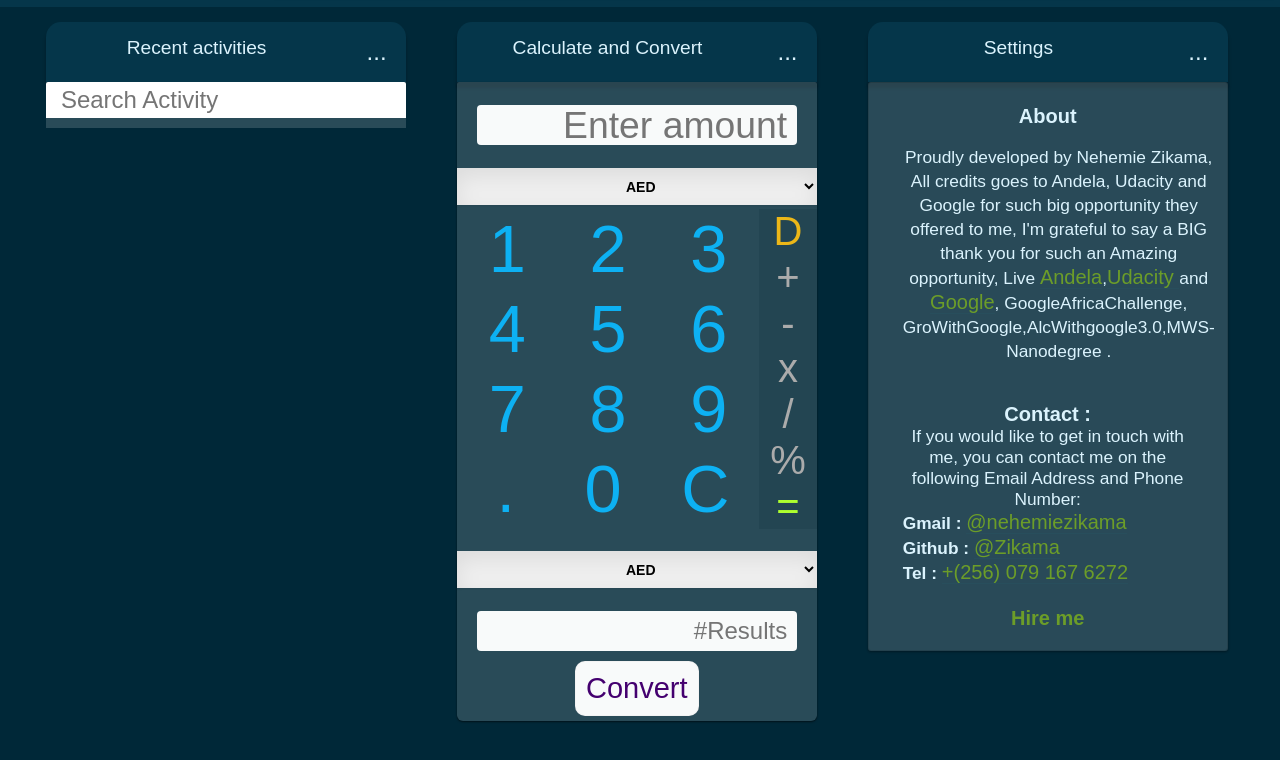
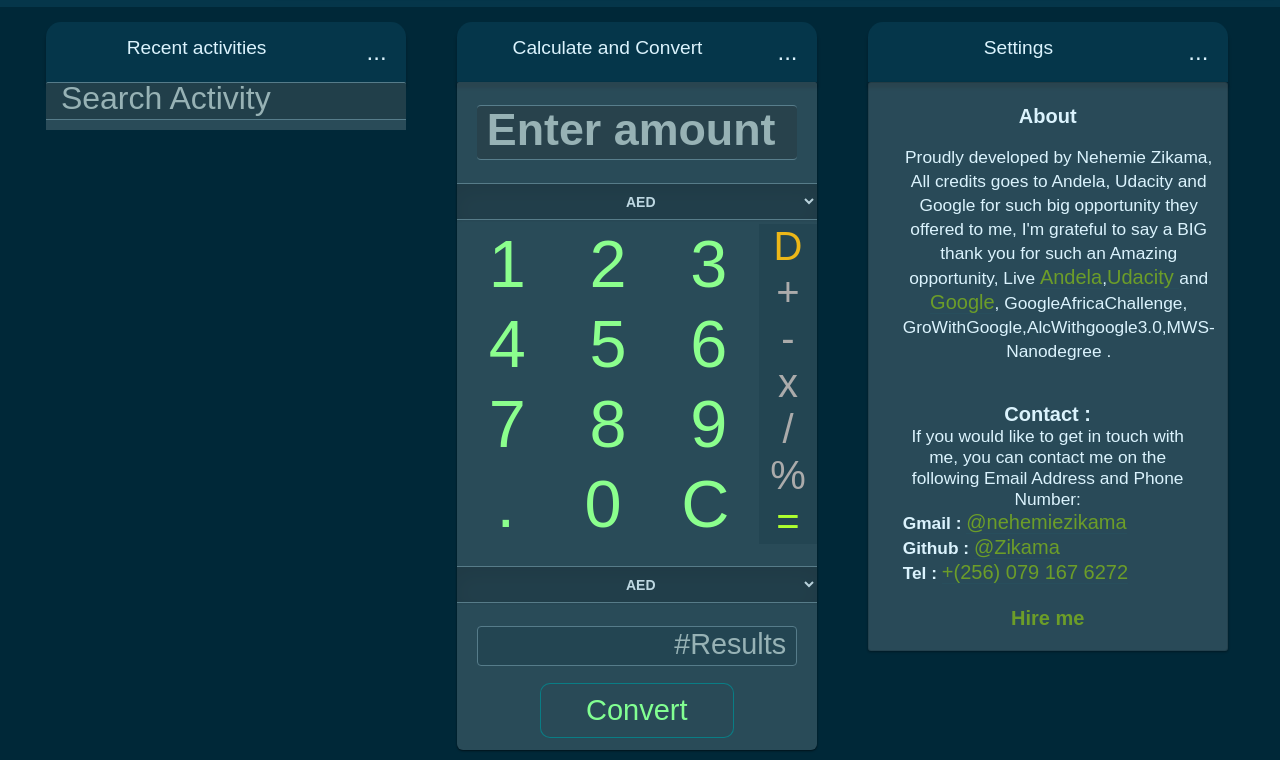
Before and after one commit to Zikama/currency, a website: page index.html in a window 1280 px wide. Shown: the part 47-807 px from the top of the page. Drawn offline with Linux system fonts and the light colour scheme; no server answers.

Commit message:
Great Dark UI improved

```diff
--- a/assets/css/mdqueries.css
+++ b/assets/css/mdqueries.css
@@ -1,19 +1,19 @@
 
 
-input#no {
+#no {
     background: white;
 
-    color: inherit;
+    color: black;
 
 }
-input#ok {
+#ok {
     background: #0cc524;
 
     color: #000000;
 
     border: 2px solid #0cc524;
 }
-input.btn {
+.btn {
     border: 2px solid #0db1f3;
 
     width: auto;
@@ -30,7 +30,7 @@ input.btn {
 
     transition: .2s linear;
 
-}input.btn:hover{
+}.btn:hover{
     box-shadow: -3px 7px 19px -1px rgba(0, 0, 0, 0.1);
 
 }
@@ -121,6 +121,17 @@ input.btn {
         font-size: larger;
 
     }
+    svg.gb_he {
+        cursor: text;
+    }select, button, input:not([type="text"]) {
+        cursor: text;
+    }
+    .btn-num {
+        overflow: hidden;
+    }
+    ::-webkit-scrollbar {
+        width: 5px;
+    }
 }
 @media screen and (min-width: 560px){
     nav p {
@@ -162,6 +173,17 @@ input.btn {
         padding: 0 50px;
 
     }
+    svg.gb_he {
+        cursor: text;
+    }
+    select, button, input:not([type="text"]) {
+        cursor: text;
+    }
+    .btn-num {
+        overflow: hidden;
+    }::-webkit-scrollbar {
+        width: 5px;
+    }
 }
 @media screen and (min-width: 860px){
     nav p {
@@ -186,7 +208,7 @@ input.btn {
         max-width: 78%;
 
         margin: 0 -.95px -8.9px;
-    position: inherit;
+        position: inherit;
 
     }div.card_f p {
         display: unset !important;
@@ -213,6 +235,15 @@ input.btn {
         order: 3;
 
     }
+    svg.gb_he {
+        cursor: pointer;
+    }
+    select, button, input:not([type="text"]) {
+        cursor: pointer;
+    }
+    .btn-num {
+        overflow: unset;
+    }
 }
 @media screen and (min-width: 1261px) {
     nav p {
@@ -237,7 +268,8 @@ input.btn {
         max-width: 70%;
 
         margin: 0 -.95px -8.9px;
-    position: inherit;
+
+        position: inherit;
 
     }div.card_f p {
         display: unset !important;
@@ -264,6 +296,16 @@ input.btn {
     article.recent2 {
         order: 3;
 
+    }
+    svg.gb_he {
+        cursor: pointer;
+    }
+    select, button, input:not([type="text"]) {
+        cursor: pointer;
+    }.btn-num {
+        overflow: unset;
+    }::-webkit-scrollbar {
+        width: 10px;
     }
 }
 @media screen and (min-width: 1262px)  {
@@ -309,8 +351,6 @@ input.btn {
         width: 69%
     }.bloc,.bloc:hover {
         margin: 0 2px;
- /*padding: 0 0px;
-*/
     }
     article.form {
         order: 2;
@@ -324,4 +364,14 @@ input.btn {
         order: 3;
 
     }
+    svg.gb_he {
+        cursor: pointer;
+    }
+    select, button, input:not([type="text"]) {
+        cursor: pointer;
+    }.btn-num {
+        overflow: unset;
+    }::-webkit-scrollbar {
+        width: 10px;
+    }
 }
--- a/assets/css/style.css
+++ b/assets/css/style.css
@@ -314,13 +314,25 @@ article.form {
 
     line-height: 3.3125rem;
 
-    border: none;
-
     outline: none;
 
     box-shadow: 0 1px 0px rgba(0, 0, 0, 0), 0 1px 2px rgba(0, 0, 0, 0.08), inset 0 8px 22px rgba(0, 0, 0, 0.08);
 
-}#currenciesToC{
+    background: rgba(2, 6, 8, 0.16);
+
+    border: 1px solid rgba(120, 162, 177, 0.62);
+
+    border-left: 0;
+
+    border-right: 0;
+
+    color: rgba(221, 246, 255, 0.84);
+
+}
+option {
+    color: rgb(0, 0, 0);
+}
+#currenciesToC{
     display: flex;
 
     width: 69%;
@@ -488,8 +500,22 @@ article.form {
 
     border-radius: 2px 2px 0 0;
 
+    border: 1px solid #567c8a;
+
+    border-right: 0;
+
+    border-left: 0;
+
     cursor: text;
 
+    background: #213f4a;
+
+    color: aliceblue;
+
+}
+#searchActivity::placeholder {
+    color: #97b2b5;
+    font-size: 2pc;
 }
 .recent1_hide{
     max-height: 420px !important;
@@ -608,8 +634,6 @@ article.form {
     align-self: center;
 
 }#currencyFromValue {
-    height: 40px;
-
     padding: 5px 10px;
 
     width: 89%;
@@ -618,11 +642,34 @@ article.form {
 
     font-size: 28pt;
 
-    background: #f8fafa;
+    background: rgba(40, 59, 66, 0.55);
 
     border: 0;
 
-}#currency_Val {
+    color: azure;
+
+    border: 1px solid #587e8c;
+
+    border-left: 0;
+
+    border-right: 0;
+
+}#currencyFromValue::placeholder {
+    color: #97b2b5;
+
+    font-size: 2.8pc;
+
+    text-align: left;
+
+    font-weight: 700;
+
+}#currency_Val::placeholder {
+    color: #97b2b5;
+
+    font-size: 1.8pc;
+
+}
+#currency_Val {
     height: 40px;
 
     padding: 5px 10px;
@@ -633,9 +680,11 @@ article.form {
 
     font-size: 18pt;
 
-    background: #f8fafa;
+    background: #234552;
 
-    border: 0;
+    border: 1px solid #567c8a;
+
+    color: aliceblue;
 
 }
 
@@ -645,19 +694,19 @@ article.form {
 }
 
 #convt {
-    color: #44006f;
+    color: #82ff92;
 
-    background-color: #f8fafa;
+    background-color: hsl(197, 36%, 25%);
 
-    border: 1px solid #f1f1f1af;
+    border: 1px solid rgba(0, 141, 148, 0.77);
 
     border-radius: 10px;
 
-    padding: 10px;
+    padding: 10px 45px;
 
     outline: none;
 
-    margin: 5px auto;
+    margin: 12px auto;
 
     font-size: 29px;
 
@@ -709,7 +758,7 @@ article.form {
 
     background: transparent;
 
-    color: #0db1f3;
+    color: #8bff8d;
 
     font-size: 50pt;
 
@@ -721,7 +770,17 @@ article.form {
 
     position: relative;
 
-    user-select: none;
+    overflow: hidden;
+
+    -webkit-user-select: none;
+
+       -moz-user-select: none;
+
+        -ms-user-select: none;
+
+         -o-user-select: none;
+
+            user-select: none;
 
 }.btn-dot {
     width: auto;
@@ -738,20 +797,21 @@ article.form {
 
 }.btn-num:after {
     content: "";
-
     background: hsla(60, 100%, 77%, 0.38);
 
     display: block;
 
     position: absolute;
 
-    padding-top: 20px;
-
-    padding-left: 24px;
+    padding: 20px;
 
     margin-left: -24px;
 
-    margin-top: -20px;
+    margin-top: -24px;
+
+    margin-bottom: -24px;
+
+    margin-right: -24px;
 
     top: 0;
 
@@ -765,6 +825,8 @@ article.form {
 
     opacity: 0;
 
+    pointer-events: none;
+
     -webkit-transition: all .8s;
 
        -moz-transition: all .8s;
@@ -772,10 +834,9 @@ article.form {
         -ms-transition: all .8s;
 
          -o-transition: all .8s;
-
-          transition: all .8s;
-
-}.btn-num:active:after {
+            transition: all .8s;
+}
+.btn-num:active:after {
     padding: 0;
 
     margin: 20px;
--- a/index.html
+++ b/index.html
@@ -116,7 +116,7 @@
                 If you would like to get in touch with me, you can contact me on the following Email Address and Phone Number: <br>
                 <p style="margin: 0; font-weight:bold;width:100%;text-align: left;">Gmail : <a class="link" href="mailto:nehemiezikama@gmail.com">@nehemiezikama</a></p>
                 <p style="margin: 0; font-weight:bold;width:100%;text-align: left;">Github : <a class="link" target="_blank" href="https://github.com/zikama">@Zikama</a></p>
-                <p style="margin: 0; font-weight:bold;width:100%;text-align: left;">Tel : <a class="link" target="_blank" href="tel:+256791676272"> +(256) 079 167 6272 </a></p>
+                <p style="margin: 0; font-weight:bold;width:100%;text-align: left;">Tel : <a class="link" href="tel:+256791676272"> +(256) 079 167 6272 </a></p>
 
                 <a class="link" href="mailto:nehemiezikama@gmail.com"><h4>Hire me</h4></a>
             </div>
```
